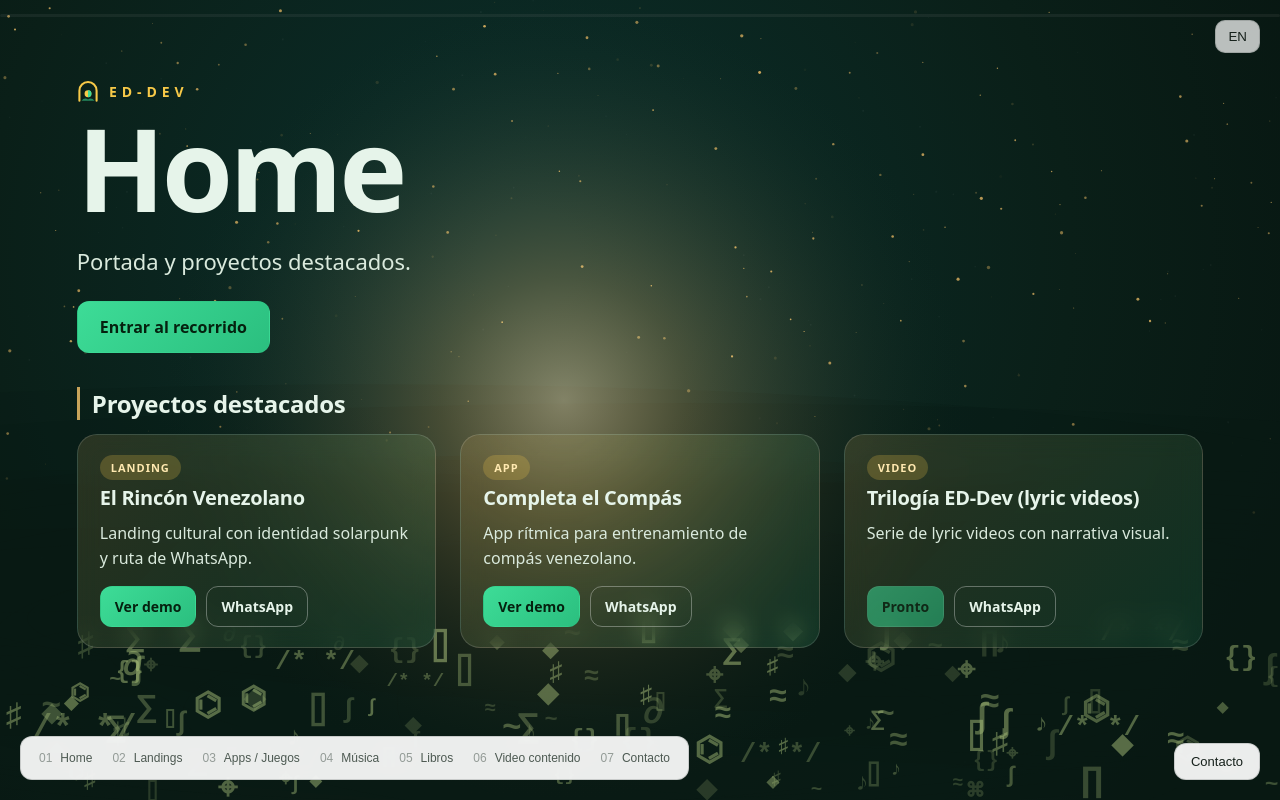
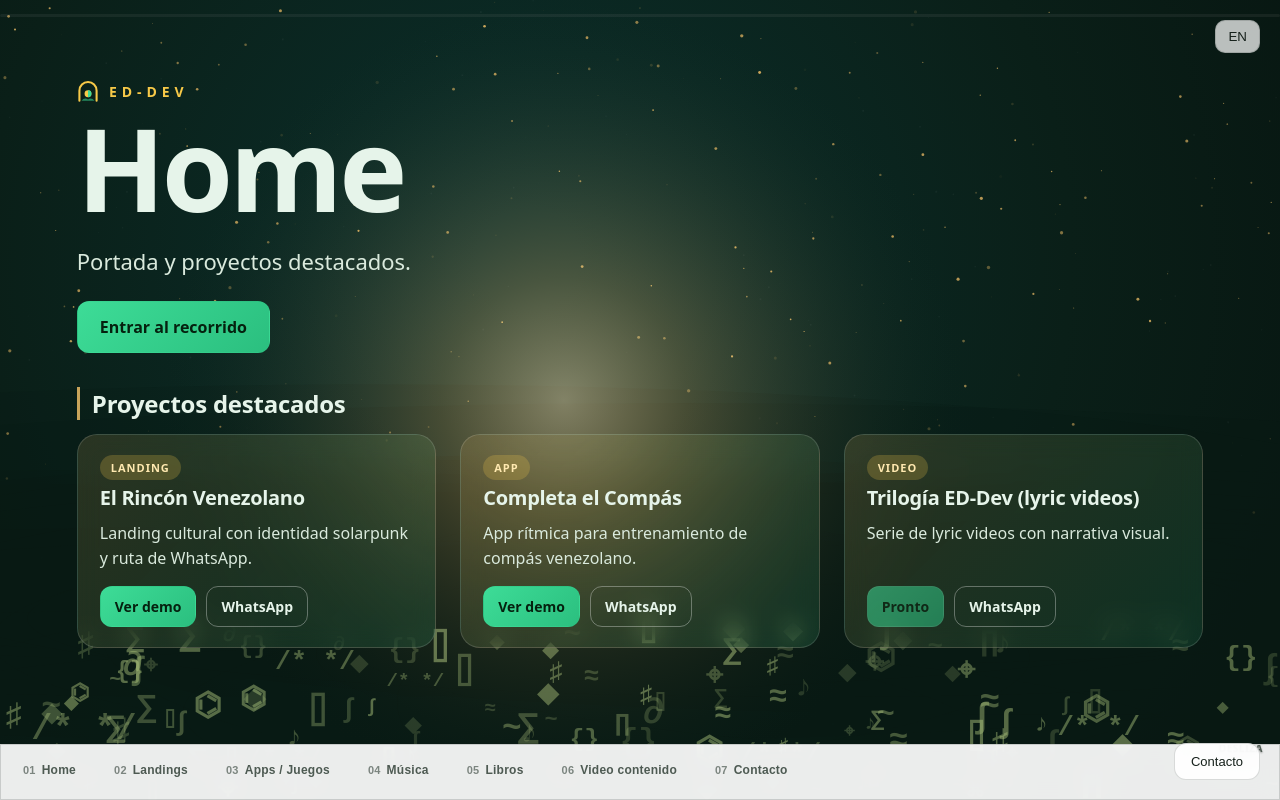
Before and after one commit to ericksondaviddev-source/portafolio, a website built with Vite: page index.html in a window 1280 px wide. Built offline with nearby package versions, Linux system fonts and the light colour scheme; animation ran at ten frames a second; files whose address does not match are found by name.

Commit message:
fix nav movil: scroll horizontal + swipe-hint animado + safe-area; fix WhatsApp propuesta objeto->string; pieza verificacion

```diff
--- a/src/recorrido.js
+++ b/src/recorrido.js
@@ -71,9 +71,22 @@
   salas.forEach((s,i)=>{
     const item = el('button', {class:'map-item', 'data-sala':s.id})
     item.innerHTML = `<span class="map-index">${String(i+1).padStart(2,'0')}</span><span class="map-label">${t(s.titulo)}</span>`
-    item.addEventListener('click', ()=> goTo(i))
+    item.addEventListener('click', ()=>{
+      goTo(i)
+      item.scrollIntoView({behavior:'smooth', block:'nearest', inline:'center'})
+    })
     mapInner.appendChild(item)
   })
+
+  // Indicador de swipe (solo móvil): aparece y se oculta tras el primer scroll
+  const hint = el('div', {class:'swipe-hint'})
+  hint.innerHTML = `<svg viewBox="0 0 24 24" aria-hidden="true" focusable="false"><path d="M16 15l-4-4-4 4" fill="none" stroke="currentColor" stroke-width="2.5" stroke-linecap="round" stroke-linejoin="round"/><path d="M4 9h16" fill="none" stroke="currentColor" stroke-width="2.5" stroke-linecap="round"/></svg><span>desliza</span>`
+  map.appendChild(hint)
+  let swipeVisible = true
+  mapInner.addEventListener('scroll', ()=>{
+    if (swipeVisible) { swipeVisible = false; hint.classList.remove('show') }
+  })
+  setTimeout(()=> hint.classList.add('show'), 900)
 
   // Construir salas
   salas.forEach((sala,idx)=>{
--- a/src/style.css
+++ b/src/style.css
@@ -110,7 +110,7 @@
 
 .skip-link:focus { top: 12px }
 
-/* Antorcha del cursor — solo transform, para que el navegador no recalcule el layout */
+/* Antorcha del cursor â€” solo transform, para que el navegador no recalcule el layout */
 #torch {
   position: fixed;
   inset: 0;
@@ -169,6 +169,8 @@
   font: inherit;
   font-size: 13px;
   cursor: pointer;
+  white-space: nowrap;
+  transition: background .2s ease, color .2s ease, transform .1s ease;
   transition: color .2s ease, background .2s ease, border-color .2s ease;
 }
 
@@ -377,6 +379,8 @@
   font-size: 14px;
   border: 1px solid transparent;
   cursor: pointer;
+  white-space: nowrap;
+  transition: background .2s ease, color .2s ease, transform .1s ease;
   transition: transform .15s ease, filter .15s ease;
 }
 
@@ -402,6 +406,8 @@
   padding: 8px 12px;
   border-radius: 10px;
   cursor: pointer;
+  white-space: nowrap;
+  transition: background .2s ease, color .2s ease, transform .1s ease;
   font-weight: 600;
 }
 
@@ -461,7 +467,7 @@
   -webkit-overflow-scrolling: touch;
 }
 /* En escritorio el snap lo maneja la inercia de recorrido.js: el snap CSS
-   de Chrome revierte los scrolls programáticos y pelea con el lerp. */
+   de Chrome revierte los scrolls programÃ¡ticos y pelea con el lerp. */
 @media (hover: hover) and (pointer: fine) {
   .stage { scroll-snap-type: none; }
 }
@@ -480,7 +486,7 @@
   position: relative;
   overflow-y: auto;
 }
-/* El canvas no cambia con prefers-color-scheme: cueva siempre oscura, jardín siempre claro.
+/* El canvas no cambia con prefers-color-scheme: cueva siempre oscura, jardÃ­n siempre claro.
    Los tokens de texto se fijan por ambiente para garantizar contraste en ambos. */
 .room[data-ambiente="cueva"] {
   color: var(--text);
@@ -533,28 +539,96 @@
 .home-actions { display: flex; gap: 12px; margin-top: 12px }
 .map {
   position: fixed;
-  left: 20px;
-  bottom: 20px;
+  left: 0;
+  right: 0;
+  bottom: 0;
   z-index: 10;
   display: flex;
-  gap: 6px;
+  align-items: center;
   background: var(--glass-strong);
   border: 1px solid var(--line);
-  border-radius: 12px;
-  padding: 8px;
+  border-top: 1px solid var(--line);
+  padding: 6px max(8px, env(safe-area-inset-left)) max(10px, env(safe-area-inset-bottom)) max(8px, env(safe-area-inset-right));
   backdrop-filter: blur(12px);
+  -webkit-backdrop-filter: blur(12px);
+  overflow-x: hidden;
 }
+.map-inner {
+  display: flex;
+  gap: 10px;
+  overflow-x: auto;
+  scroll-snap-type: x mandatory;
+  -webkit-overflow-scrolling: touch;
+  scrollbar-width: none;
+  flex-wrap: nowrap;
+  padding: 4px 0;
+}
+.map-inner::-webkit-scrollbar { display: none }
 .map-item {
+  flex: none;
+  scroll-snap-align: center;
   background: transparent;
   border: none;
   color: var(--muted);
   font-size: 12px;
-  padding: 6px 10px;
-  border-radius: 8px;
+  font-weight: 600;
+  letter-spacing: .02em;
+  padding: 8px 14px;
+  border-radius: 10px;
   cursor: pointer;
+  white-space: nowrap;
+  transition: background .2s ease, color .2s ease, transform .1s ease;
 }
-.map-item.active { color: var(--text); background: var(--glass); }
-.map-index { margin-right: 8px; opacity: .55 }
+.map-item:active { transform: scale(.94) }
+.map-item.active { color: #ffffff; background: linear-gradient(135deg, var(--accent1), var(--accent2)); box-shadow: var(--shadow); }
+.map-index { margin-right: 6px; opacity: .7; font-size: 11px }
+
+@media (hover: none) and (pointer: coarse) {
+  .map-item {
+    padding: 10px 16px;
+    font-size: 13px;
+    border-radius: 12px;
+    min-width: 85px;
+  }
+  .map-item.active {
+    box-shadow: 0 0 0 3px rgba(247, 201, 72, .4);
+  }
+}
+
+.swipe-hint {
+  position: absolute;
+  top: -28px;
+  right: 16px;
+  display: none;
+  flex-direction: column;
+  align-items: center;
+  gap: 4px;
+  animation: swipe-bounce 2s infinite;
+  z-index: 15;
+}
+.swipe-hint.show { display: flex }
+.swipe-hint svg {
+  width: 24px;
+  height: 24px;
+  color: var(--gold);
+  filter: drop-shadow(0 2px 4px rgba(0,0,0,.3));
+}
+.swipe-hint span {
+  font-size: 10px;
+  color: var(--muted);
+  font-weight: 600;
+  letter-spacing: .05em;
+  text-transform: uppercase;
+  text-shadow: 0 1px 2px rgba(0,0,0,.4);
+}
+@keyframes swipe-bounce {
+  0%, 100% { transform: translateY(0) }
+  50% { transform: translateY(-4px) }
+}
+@media (hover: hover) and (pointer: fine) {
+  .swipe-hint { display: none !important }
+}
+
 .lang-btn {
   position: fixed;
   right: 20px;
@@ -566,6 +640,8 @@
   background: var(--glass);
   color: var(--text);
   cursor: pointer;
+  white-space: nowrap;
+  transition: background .2s ease, color .2s ease, transform .1s ease;
 }
 .progress {
   position: fixed;
@@ -596,6 +672,8 @@
   color: var(--text);
   font-size: 13px;
   cursor: pointer;
+  white-space: nowrap;
+  transition: background .2s ease, color .2s ease, transform .1s ease;
   transition: opacity .3s ease, transform .3s ease;
 }
 .contacto-btn.oculto {
```
Also changed, not shown: scripts/verifica-whatsapp.mjs (added, +30 -0 lines).
